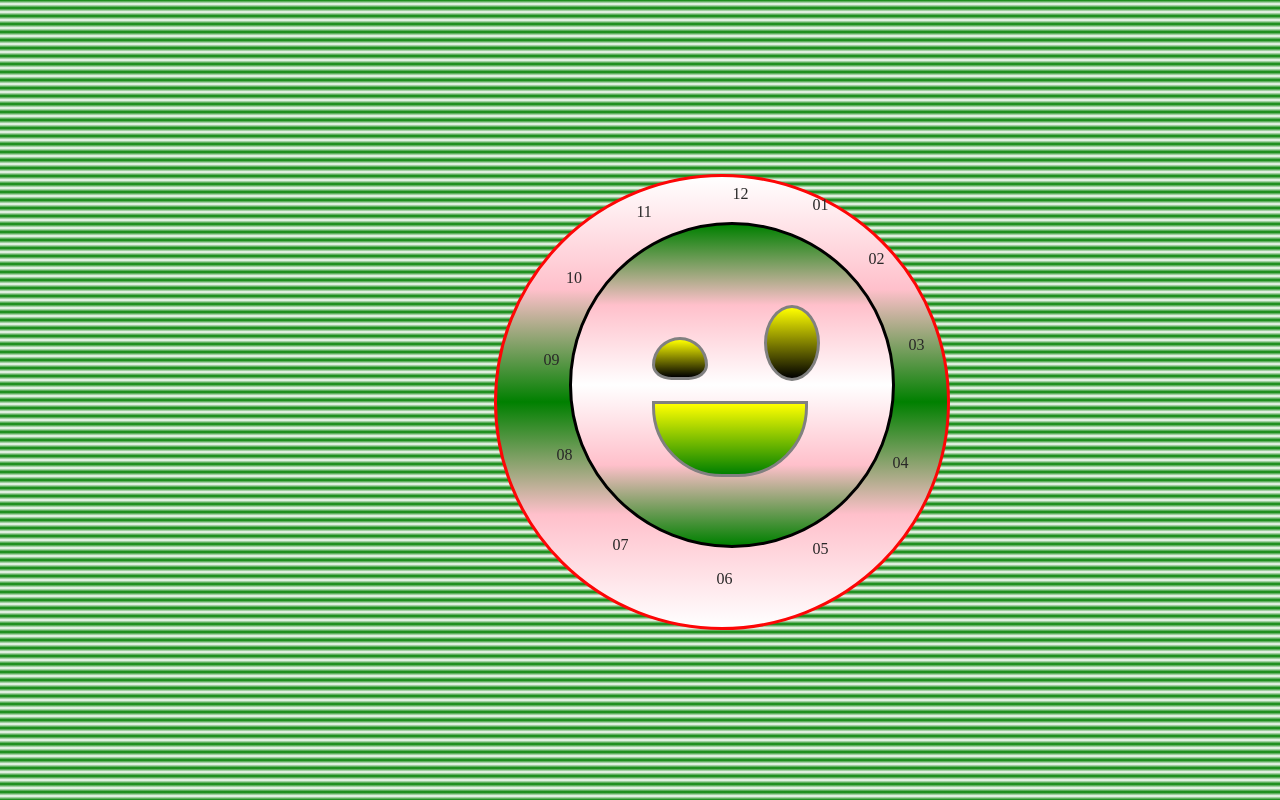
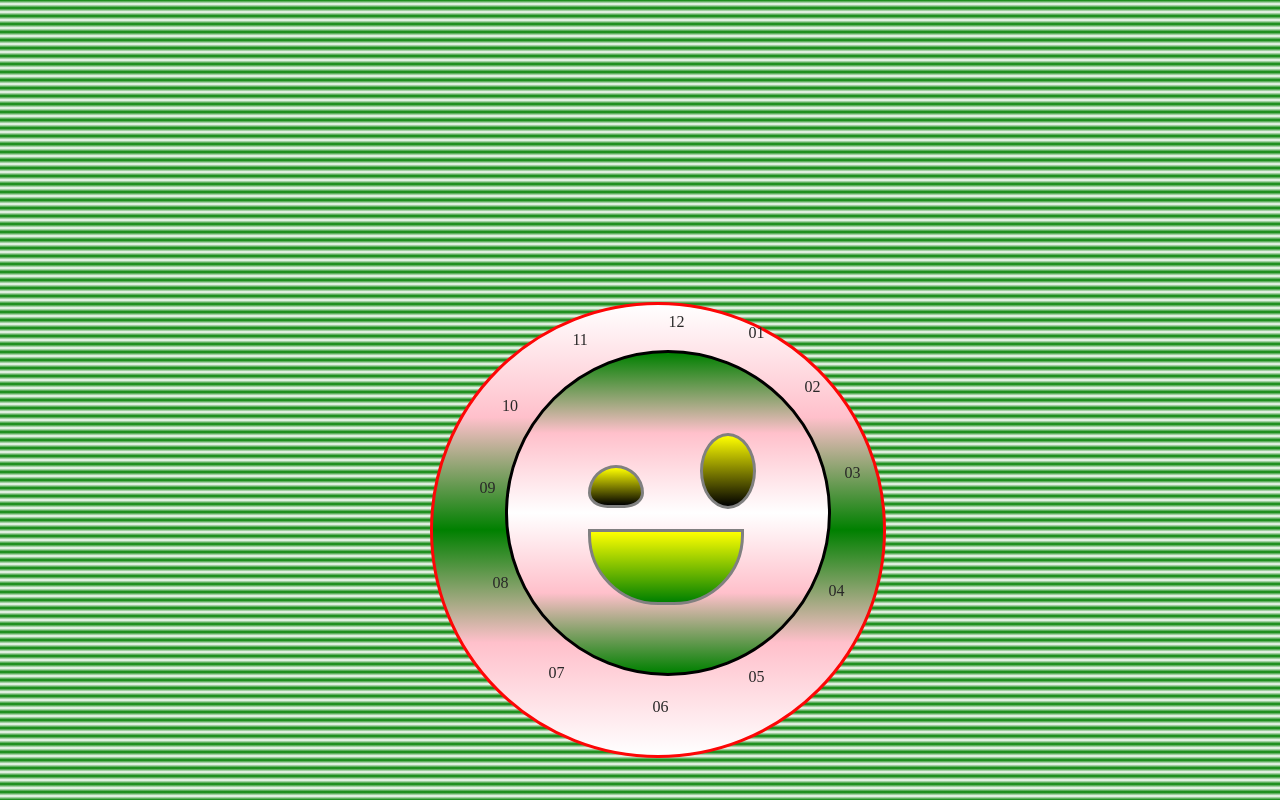
Before and after one commit to Sunainacode/css-clock-interface, a plain HTML site: page index.html in a window 1280 px wide. Drawn offline with Linux system fonts and the light colour scheme.

Commit message:
Update face.css

```diff
--- a/face.css
+++ b/face.css
@@ -127,8 +127,8 @@ body{
     height: 450px;
     width: 450px;
     border: 3px solid rgb(253, 6, 6);
-    margin-top: 13%;
-    margin-left: 38%;
+    margin-top: 23%;
+    margin-left: 33%;
     background: linear-gradient(white, pink,green,pink,white);
 }
 .time{
```
